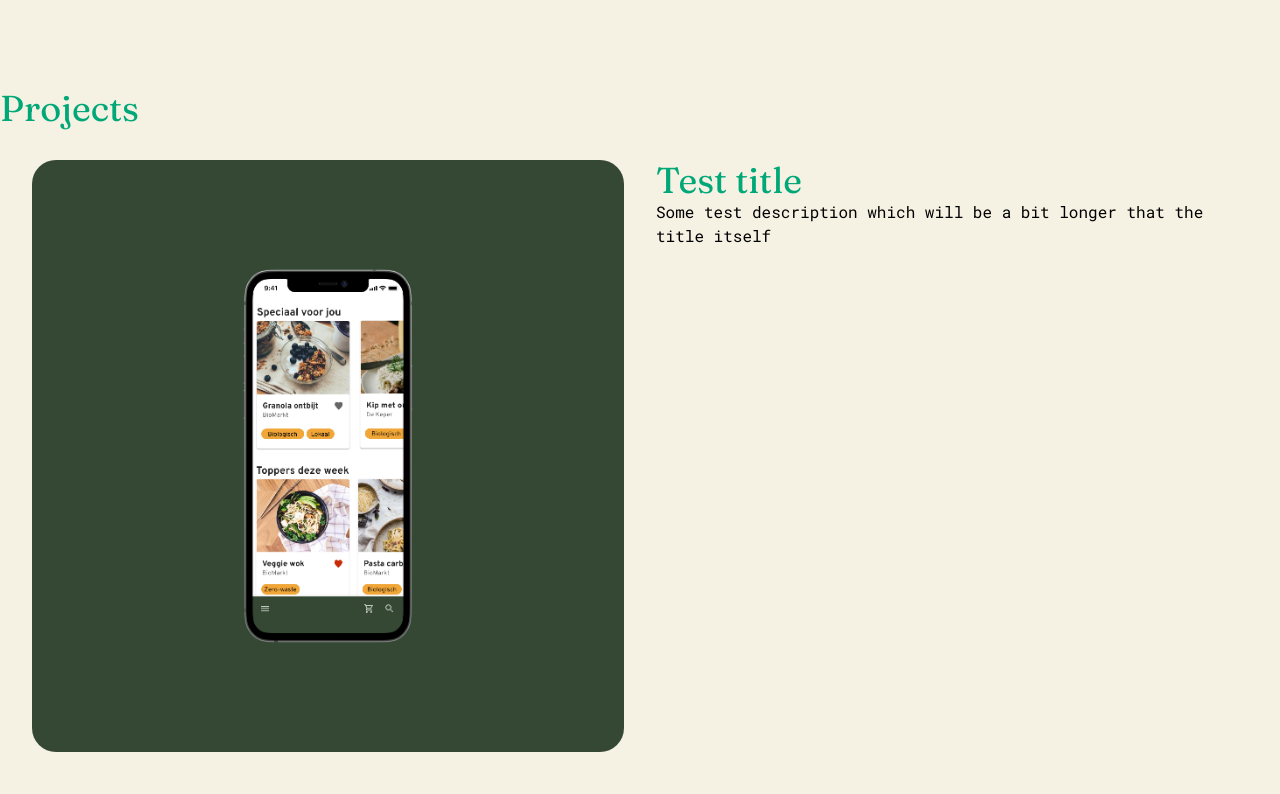
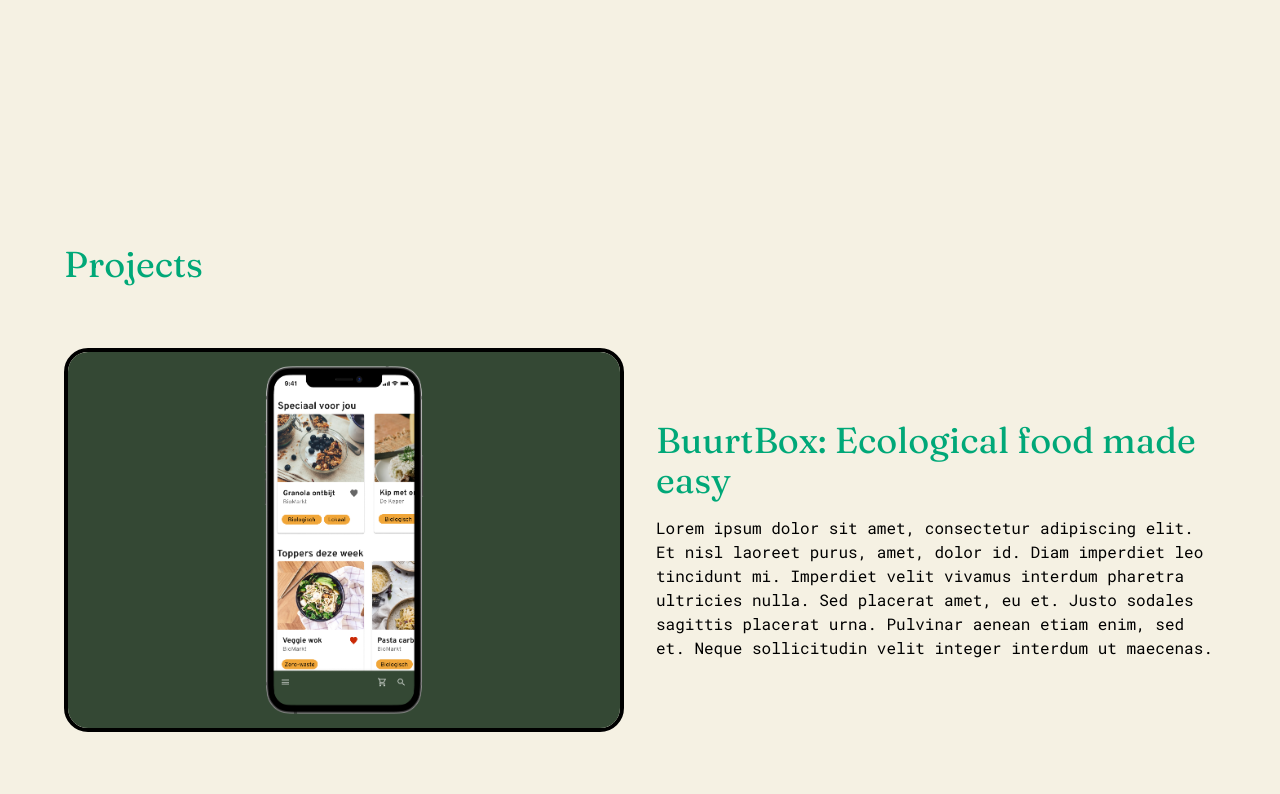
Before and after one commit to sebastianstoelen/portfolio, a Vue app: page / in a window 1280 px wide. Shown: the part 620-1414 px from the top of the page. Built offline with nearby package versions, Linux system fonts and the light colour scheme.

Commit message:
Project Summary WIP

```diff
--- a/src/App.vue
+++ b/src/App.vue
@@ -1,11 +1,19 @@
 <template>
-  <div class="container mx-auto h-screen">
-    <Hello></Hello>
+  <div class="container mx-auto h-screen p-16">
+    <Hello class="h-screen"></Hello>
     <h3 class="font-header text-primary text-4xl font-black">Projects</h3>
-    <ProjectSummary
-      title="Test title"
-      description="Some test description which will be a bit longer that the title itself"
-    ></ProjectSummary>
+    <div class="space-y-16 pt-16">
+      <ProjectSummary
+        imageSrc="/src/assets/images/BuurtBox.png"
+        title="BuurtBox: Ecological food made easy"
+        :description="buurtBoxDescription"
+      ></ProjectSummary>
+      <ProjectSummary
+        imageSrc="/src/assets/images/Chillzz.png"
+        title="Chillzz: Motivating a healthy work-life balance"
+        :description="chillzDescription"
+      ></ProjectSummary>
+    </div>
   </div>
 </template>
 
@@ -20,6 +28,14 @@ export default defineComponent({
     Hello,
     ProjectSummary,
   },
+  data: function() {
+    return {
+      buurtBoxDescription:
+        "Lorem ipsum dolor sit amet, consectetur adipiscing elit. Et nisl laoreet purus, amet, dolor id. Diam imperdiet leo tincidunt mi. Imperdiet velit vivamus interdum pharetra ultricies nulla. Sed placerat amet, eu et. Justo sodales sagittis placerat urna. Pulvinar aenean etiam enim, sed et. Neque sollicitudin velit integer interdum ut maecenas.",
+      chillzDescription:
+        "Lorem ipsum dolor sit amet, consectetur adipiscing elit. Et nisl laoreet purus, amet, dolor id. Diam imperdiet leo tincidunt mi. Imperdiet velit vivamus interdum pharetra ultricies nulla. Sed placerat amet, eu et. Justo sodales sagittis placerat urna. Pulvinar aenean etiam enim, sed et. Neque sollicitudin velit integer interdum ut maecenas.",
+    };
+  },
 });
 </script>
 
--- a/src/components/Hello.vue
+++ b/src/components/Hello.vue
@@ -1,5 +1,5 @@
 <template>
-  <div class="flex flex-col items-center m-24 space-y-6">
+  <div class="flex flex-col items-center space-y-6">
     <img class="w-96" src="/src/assets/images/avatar.png" />
     <h1 class="font-header font-black text-primary text-6xl">
       Sebastian Stoelen
--- a/src/components/ProjectSummary.vue
+++ b/src/components/ProjectSummary.vue
@@ -1,9 +1,26 @@
 <template>
-  <div class="grid grid-cols-2 content-center gap-8 p-8">
-    <img class="w-full rounded-3xl" src="/src/assets/images/BuurtBox.png" />
-    <div>
+  <div class="grid grid-cols-2 align-middle gap-8">
+    <img
+      class="
+        col-auto
+        w-full
+        h-96
+        object-cover
+        rounded-3xl
+        border-4 border-black
+        transition
+        duration-500
+        ease-in-out
+        transform
+        hover:-translate-y-1
+        hover:shadow-2xl
+        hover:scale-110
+      "
+      :src="imageSrc"
+    />
+    <div class="col-auto flex flex-col justify-center">
       <h3 class="font-header text-primary text-4xl font-black">{{ title }}</h3>
-      <p class="font-body">{{ description }}</p>
+      <p class="font-body mt-4">{{ description }}</p>
     </div>
   </div>
 </template>
@@ -13,6 +30,7 @@ import { defineComponent } from "vue";
 export default defineComponent({
   name: "ProjectSummary",
   props: {
+    imageSrc: String,
     title: String,
     description: String,
   },
```
Also changed, not shown: src/assets/images/Chillzz.png (added).
